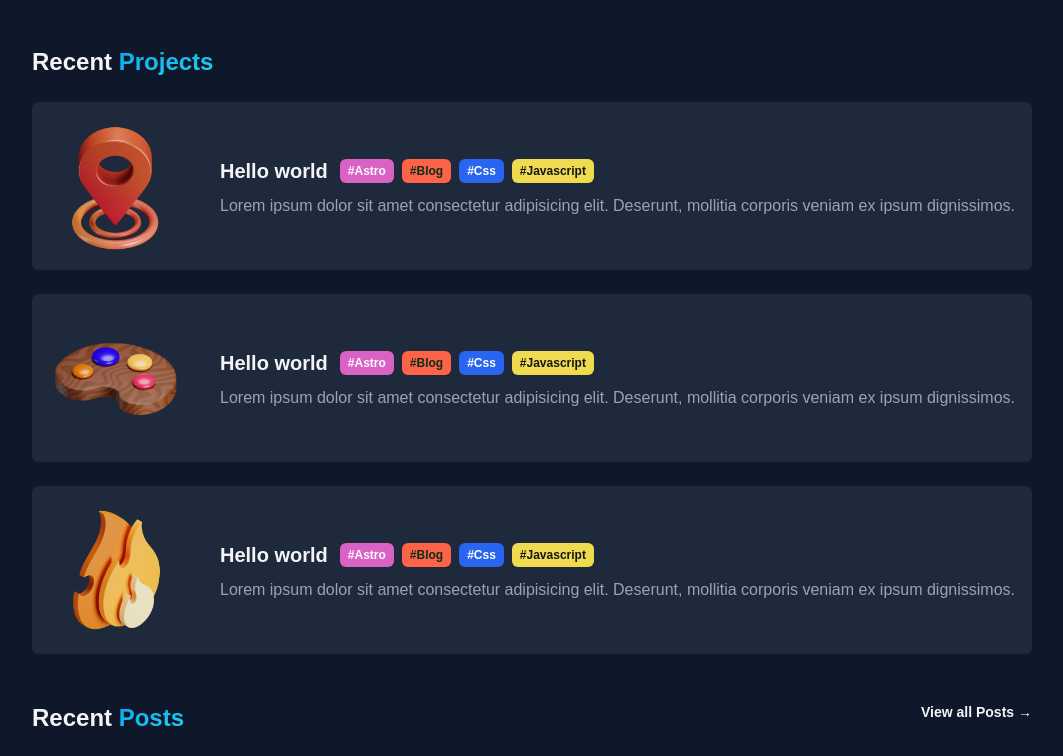
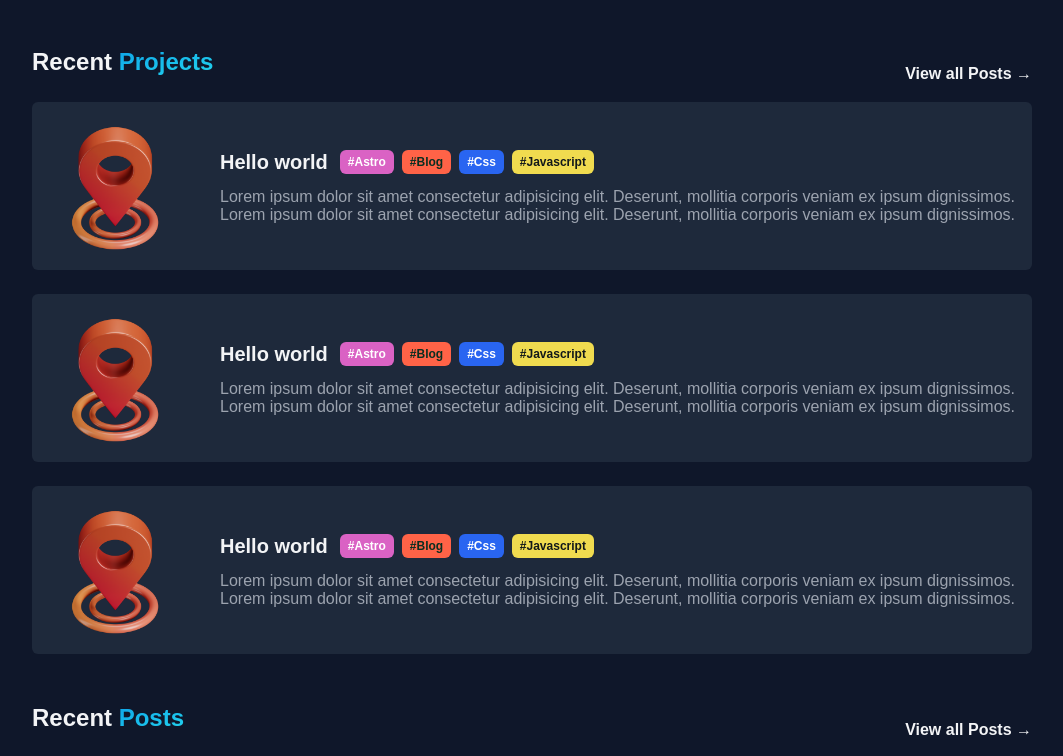
Before and after one commit to mhdZhHan/personal-blog, an Astro site: page / in a window 1280 px wide. Shown: the part 434-1190 px from the top of the page, without its empty margins (108-1171 px from the left). Built offline with nearby package versions, Linux system fonts and the light colour scheme; Astro itself is replaced by a stand-in of ours; grey boxes are pictures that could not be loaded; a web font is replaced by a local one.

Commit message:
UI update

```diff
--- a/src/components/common/BlogPostCard.astro
+++ b/src/components/common/BlogPostCard.astro
@@ -17,6 +17,11 @@
 
 <style lang="scss">
 .post-card {
+    transition: all 0.25s cubic-bezier(0.02, 0.01, 0.47, 1) 0s;
+    &:hover {
+        transform: translateY(-5px);
+        box-shadow: rgba(0, 0, 0, 0.1) 0px 4px 5px 10px;
+    }
     a {
         display: block;
         color: inherit;
--- a/src/components/home/Posts.astro
+++ b/src/components/home/Posts.astro
@@ -24,16 +24,23 @@ import BlogPostCard from "../common/BlogPostCard.astro";
 <style lang="scss">
     .posts-head {
         display: flex;
+        align-items: center;
         justify-content: space-between;
 
         .view-all {
             font-size: .875rem;
             line-height: 1.25rem;
             a {
+                transition: all .2s ease-in;
                 display: block;
                 font-size: inherit;
                 color: inherit;
-                font-weight: 600;
+                font-weight: 700;
+                font-size: 1rem;
+
+                &:hover {
+                    color: var(--tertiary);
+                }
             }
         }
     }
--- a/src/components/home/Projects.astro
+++ b/src/components/home/Projects.astro
@@ -1,170 +1,54 @@
+---
+import ProjectCard from '../projects/ProjectCard.astro'
+---
+
 <section id="projects">
     <div class="wrapper">
         <div class="projects-head">
             <h3 class="section-sub-title">
                 Recent <span>Projects</span>
             </h3>
+
+            <div class="view-all">
+                <a href="#">View all Posts →</a>
+            </div>
         </div>
 
         <ul class="projects-container">
-            <li class="projects-container__project">
-                <div class="projects-container__project__thumbnail-container">
-                    <img src="/images/project-maps.png" alt="thumbnail" />
-                </div>
-
-                <div class="projects-container__project__content">
-                    <div class="projects-container__project__content__haed">
-                        <a href="#" class="project-title">Hello world</a>
-
-                        <ul class="project-tags">
-                            <li class="astro"><a href="#">#astro</a></li>
-                            <li class="blog"><a href="#">#blog</a></li>
-                            <li class="css"><a href="#">#css</a></li>
-                            <li class="js"><a href="#">#javascript</a></li>
-                        </ul>
-                    </div>
-
-                    <div class="projects-container__project__content__body">
-                        <p>
-                            Lorem ipsum dolor sit amet consectetur adipisicing elit.
-                            Deserunt, mollitia corporis veniam ex ipsum dignissimos.
-                        </p>
-                    </div>
-                </div>
-            </li>
-
-            <li class="projects-container__project">
-                <div class="projects-container__project__thumbnail-container">
-                    <img src="/images/project-web-design.png" alt="thumbnail" />
-                </div>
-
-                <div class="projects-container__project__content">
-                    <div class="projects-container__project__content__haed">
-                        <a href="#" class="project-title">Hello world</a>
-
-                        <ul class="project-tags">
-                            <li class="astro"><a href="#">#astro</a></li>
-                            <li class="blog"><a href="#">#blog</a></li>
-                            <li class="css"><a href="#">#css</a></li>
-                            <li class="js"><a href="#">#javascript</a></li>
-                        </ul>
-                    </div>
-
-                    <div class="projects-container__project__content__body">
-                        <p>
-                            Lorem ipsum dolor sit amet consectetur adipisicing elit.
-                            Deserunt, mollitia corporis veniam ex ipsum dignissimos.
-                        </p>
-                    </div>
-                </div>
-            </li>
-
-            <li class="projects-container__project">
-                <div class="projects-container__project__thumbnail-container">
-                    <img src="/images/project-fire.png" alt="thumbnail" />
-                </div>
-
-                <div class="projects-container__project__content">
-                    <div class="projects-container__project__content__haed">
-                        <a href="#" class="project-title">Hello world</a>
-
-                        <ul class="project-tags">
-                            <li class="astro"><a href="#">#astro</a></li>
-                            <li class="blog"><a href="#">#blog</a></li>
-                            <li class="css"><a href="#">#css</a></li>
-                            <li class="js"><a href="#">#javascript</a></li>
-                        </ul>
-                    </div>
-
-                    <div class="projects-container__project__content__body">
-                        <p>
-                            Lorem ipsum dolor sit amet consectetur adipisicing elit.
-                            Deserunt, mollitia corporis veniam ex ipsum dignissimos.
-                        </p>
-                    </div>
-                </div>
-            </li>
+            <ProjectCard />
+            <ProjectCard />
+            <ProjectCard />
         </ul>
     </div>
 </section>
 
 <style lang="scss">
-    .projects-container {
-        display: flex;
-        flex-direction: column;
-        gap: 1.5rem;
-        .projects-container__project {
+    .projects-head {
         display: flex;
         align-items: center;
-            column-gap: 2rem;
+        justify-content: space-between;
 
-            padding: .75rem;
-            border-radius: .375rem;
-            background: var(--secondary);
-
-            @media all and (max-width: 768px) {
-                flex-direction: column;
-            }
-            .projects-container__project__thumbnail-container {
-                flex-shrink: 0;
-                img {
+        .view-all {
+            font-size: .875rem;
+            line-height: 1.25rem;
+            a {
+                transition: all .2s ease-in;
                 display: block;
-                    width: 9rem;
-                    height: 9rem;
-                    object-fit: contain;
-                }
-            }
-
-            .projects-container__project__content {
-                .projects-container__project__content__haed {
-                    display: flex;
-                    align-items: center;
-                    flex-direction: row;
-                    row-gap: .5rem;
-
-                    @media all and (max-width: 768px) {
-                        flex-direction: column;
-                    }
-                    .project-title {
-                        display: block;
-                        font-weight: 600;
-                        font-size: 1.25rem;
-                        line-height: 1.75rem;
+                font-size: inherit;
                 color: inherit;
+                font-weight: 700;
+                font-size: 1rem;
 
                 &:hover {
                     color: var(--tertiary);
                 }
             }
-
-                    .project-tags {
-                        display: flex;
-                        gap: .5rem;
-                        margin-left: .75rem;
-                        li  {
-                            padding: .25rem .5rem;
-                            border-radius: .375rem;
-                            background-color: aqua;
-                            color: #000;
-                            a {
-                                display: block;
-                                font-weight: 600;
-                                font-size: .75rem;
-                                line-height: 1rem;
-                                text-transform: capitalize;
-                                color: inherit;
-                            }
-                        }
         }
     }
 
-                .projects-container__project__content__body {
-                    p {
-                        margin-top: .75rem;
-                        color: var(--gray);
-                    }
-                }
-            }
-        }
+    .projects-container {
+        display: flex;
+        flex-direction: column;
+        gap: 1.5rem;
     }
 </style>
--- /dev/null
+++ b/src/components/projects/ProjectCard.astro
@@ -0,0 +1,110 @@
+<li class="project-card">
+    <div class="project-card__thumbnail-container">
+        <img src="/images/project-maps.png" alt="thumbnail" />
+    </div>
+
+    <div class="project-card__content">
+        <div class="project-card__content__haed">
+            <a href="#" class="project-title">Hello world</a>
+
+            <ul class="project-tags">
+                <li class="astro"><a href="#">#astro</a></li>
+                <li class="blog"><a href="#">#blog</a></li>
+                <li class="css"><a href="#">#css</a></li>
+                <li class="js"><a href="#">#javascript</a></li>
+            </ul>
+        </div>
+
+        <div class="project-card__content__body">
+            <p>
+                Lorem ipsum dolor sit amet consectetur adipisicing elit.
+                Deserunt, mollitia corporis veniam ex ipsum dignissimos.
+                Lorem ipsum dolor sit amet consectetur adipisicing elit.
+                Deserunt, mollitia corporis veniam ex ipsum dignissimos.
+            </p>
+        </div>
+    </div>
+</li>
+
+<style lang="scss">
+    .project-card {
+        transition: all 0.25s cubic-bezier(0.02, 0.01, 0.47, 1) 0s;
+
+        display: flex;
+        align-items: center;
+        column-gap: 2rem;
+
+        padding: .75rem;
+        border-radius: .375rem;
+        background: var(--secondary);
+
+        @media all and (max-width: 768px) {
+            flex-direction: column;
+        }
+
+        &:hover {
+            transform: translateY(-5px);
+            box-shadow: rgba(0, 0, 0, 0.1) 0px 4px 5px 10px;
+        }
+        .project-card__thumbnail-container {
+            flex-shrink: 0;
+            img {
+                display: block;
+                width: 9rem;
+                height: 9rem;
+                object-fit: contain;
+            }
+        }
+
+        .project-card__content {
+            .project-card__content__haed {
+                display: flex;
+                align-items: center;
+                flex-direction: row;
+                row-gap: .5rem;
+
+                @media all and (max-width: 768px) {
+                    flex-direction: column;
+                }
+                .project-title {
+                    display: block;
+                    font-weight: 600;
+                    font-size: 1.25rem;
+                    line-height: 1.75rem;
+                    color: inherit;
+
+                    &:hover {
+                        color: var(--tertiary);
+                    }
+                }
+
+                .project-tags {
+                    display: flex;
+                    gap: .5rem;
+                    margin-left: .75rem;
+                    li  {
+                        padding: .25rem .5rem;
+                        border-radius: .375rem;
+                        background-color: aqua;
+                        color: #000;
+                        a {
+                            display: block;
+                            font-weight: 600;
+                            font-size: .75rem;
+                            line-height: 1rem;
+                            text-transform: capitalize;
+                            color: inherit;
+                        }
+                    }
+                }
+            }
+
+            .project-card__content__body {
+                p {
+                    margin-top: .75rem;
+                    color: var(--gray);
+                }
+            }
+        }
+    }
+</style>
```
Also changed, not shown: src/components/common/Header.astro (line endings or trailing spaces). Lines whose indentation alone changed are shown as unchanged.
